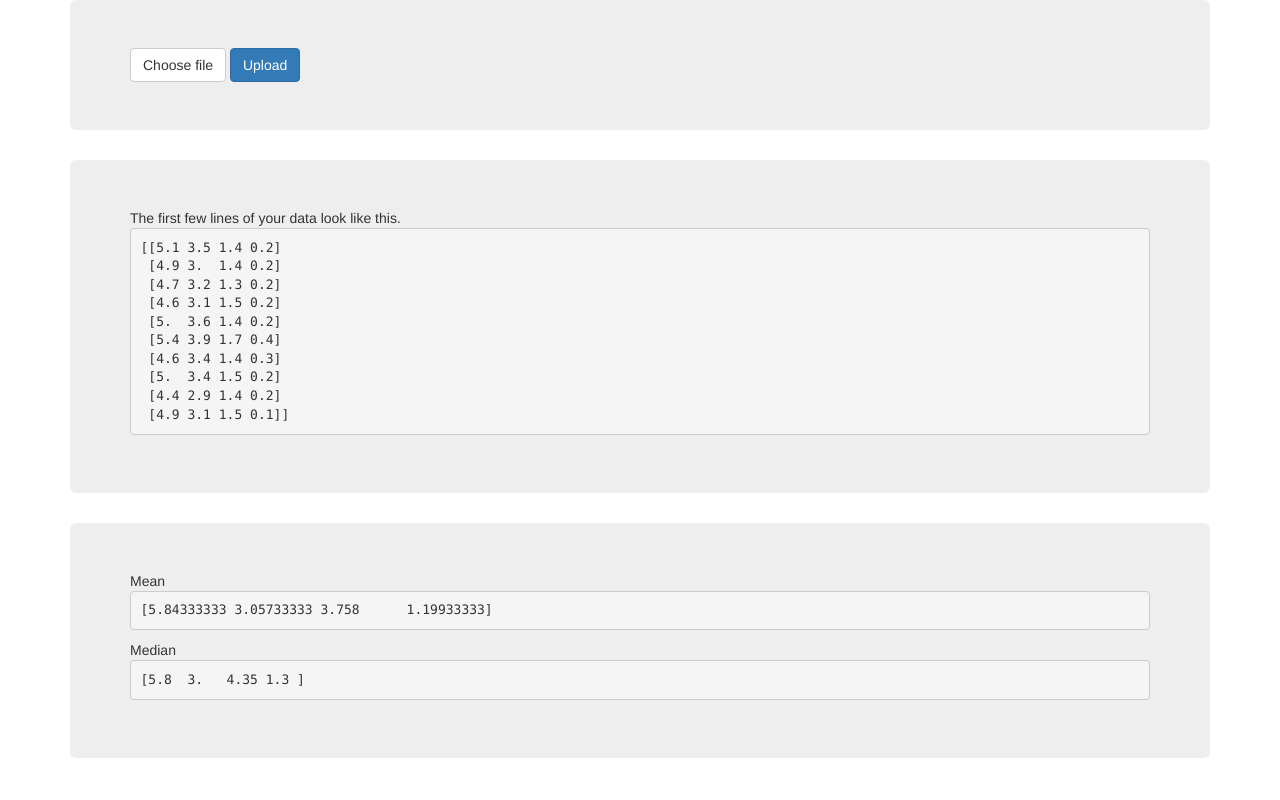
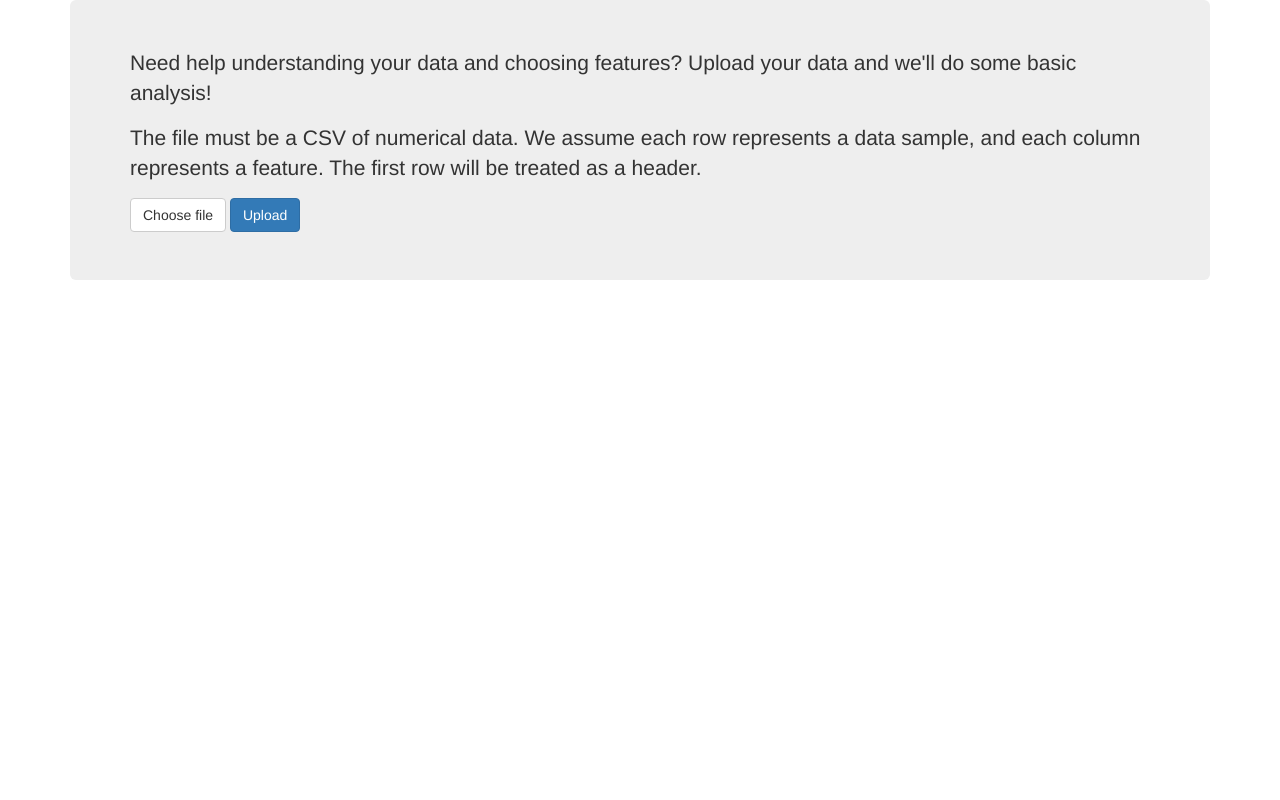
Before and after one commit to alexaltair/feature-selection, a Flask app: page / in a window 1280 px wide. Run offline with Flask 2, Linux system fonts and the light colour scheme; some libraries are stand-ins or nearby versions.

Commit message:
Extract CSV header and change bootstrap classes.

```diff
--- a/hello.py
+++ b/hello.py
@@ -12,18 +12,21 @@ Bootstrap(app)
 
 @app.route('/')
 def hello():
-    data = datasets.load_iris().data
-
-    results = {}
-    results['preview'] = head(data)
-    results = middle(data, results)
-    return render_template('index.html', **results)
+    return render_template('index.html')
 
 @app.route('/results', methods=['GET', 'POST'])
 def upload():
-    data = numpy.loadtxt(request.files['file'], delimiter=",", skiprows=1)
+    data_file = request.files['file']
+
+    # This feels dirty, but I get handed the open file object
+    header = numpy.array(data_file.readline().strip())
+    # Set the file reading position to zero so the numpy loading works as expected.
+    data_file.seek(0)
+
+    data = numpy.genfromtxt(data_file, dtype=float, skip_header=1, delimiter=",")
 
     results = {}
+    results['header'] = header
     results['preview'] = head(data)
     results = middle(data, results)
     return render_template('index.html', **results)
--- a/stats.py
+++ b/stats.py
@@ -4,3 +4,7 @@ def middle(data, results):
     results['mean'] = numpy.mean(data, axis=0)
     results['median'] = numpy.median(data, axis=0)
     return results
+
+def variance(data, results):
+    results['variance'] = numpy.var(data, axis=0)
+    return results
--- a/templates/index.html
+++ b/templates/index.html
@@ -4,6 +4,9 @@
   <div class="container">
 
     <div class="jumbotron">
+      <p>Need help understanding your data and choosing features? Upload your data and we'll do some basic analysis!</p>
+      <p>The file must be a CSV of numerical data. We assume each row represents a data sample, and each column represents a feature. The first row will be treated as a header.</p>
+
       <form method="POST" enctype="multipart/form-data" action="{{ url_for('upload') }}">
         <label class="btn btn-default" for="my-file-selector">
           <input type="file" name="file" id="my-file-selector" style="display:none;" onchange='$("#upload-file-info").html($(this).val().replace("C:\\fakepath\\", ""));'>
@@ -13,9 +16,15 @@
         <button type="submit" class="btn btn-primary">Upload</button>
       </form>
     </div>
-
-    {% include 'preview.html' %}
-    {% include 'middle.html' %}
+    {% if preview is defined %}
+      {% include 'preview.html' %}
+    {% endif %}
+    {% if mean is defined %}
+      {% include 'mean.html' %}
+    {% endif %}
+    {% if median is defined %}
+      {% include 'median.html' %}
+    {% endif %}
 
   </div>
 {%- endblock %}
--- /dev/null
+++ b/templates/mean.html
@@ -0,0 +1,6 @@
+<div class="panel panel-success">
+  <div class="panel-heading">Mean</div>
+  <div class="panel-body">
+    <pre>{{ mean }}</pre>
+  </div>
+</div>
--- /dev/null
+++ b/templates/median.html
@@ -0,0 +1,6 @@
+<div class="panel panel-success">
+  <div class="panel-heading">Median</div>
+  <div class="panel-body">
+    <pre>{{ median }}</pre>
+  </div>
+</div>
--- a/templates/middle.html
+++ /dev/null
@@ -1,6 +0,0 @@
-<div class="jumbotron">
-  Mean
-  <pre>{{ mean }}</pre>
-  Median
-  <pre>{{ median }}</pre>
-</div>
--- a/templates/preview.html
+++ b/templates/preview.html
@@ -1,4 +1,6 @@
-<div class="jumbotron">
-  The first few lines of your data look like this.
-  <pre>{{ preview }}</pre>
+<div class="panel panel-success">
+  <div class="panel-heading">The first few lines of your data look like this.</div>
+  <div class="panel-body">
+    <pre>{{ preview }}</pre>
+  </div>
 </div>
```
